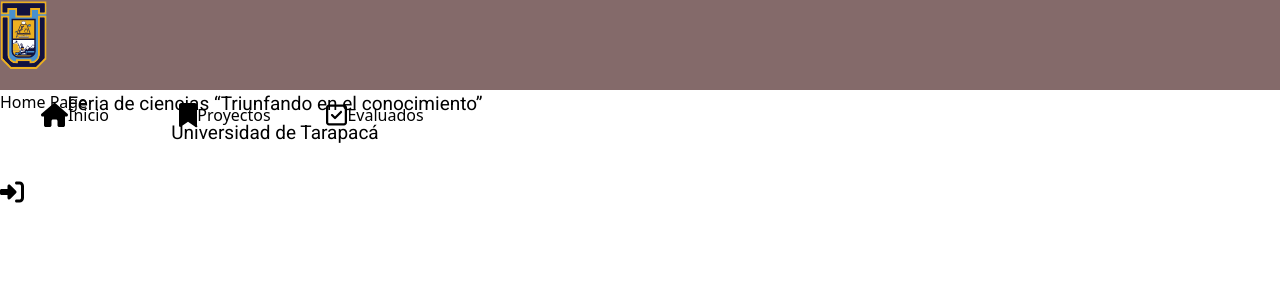
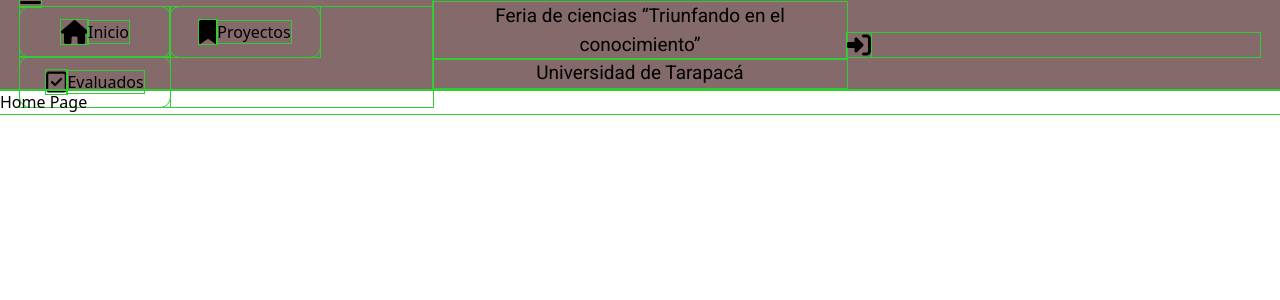
Before and after one commit to IgnacioBarraza/Pe_uta, a React (Vite) app: page /home in a window 1280 px wide. Shown: the top 300 px of the page. Built offline with nearby package versions, Linux system fonts and the light colour scheme.

Commit message:
feat: finish the navbar, add projects to route

```diff
--- a/src/components/NavBar/navbar.css
+++ b/src/components/NavBar/navbar.css
@@ -1,15 +1,15 @@
+* {
+  outline: 1px solid limegreen;
+}
+
 .navbar {
   background-color: #846A6A;
   height: 90px;
   width: 100%;
-}
-
-.logo-container {
-  height: 100%;
-}
-
-.uta-logo {
-  height: 70px;
+  display: flex;
+  justify-content: space-between;
+  align-items: center;
+  padding: 0 20px;
 }
 
 .nav-btn {
@@ -26,6 +26,23 @@
 .left-container,
 .center-container,
 .right-container {
-  width: 550px;
-  height: 100%;
+  max-width: 500px;
+  width: 100%;
 }
+
+.center-container {
+  flex-grow: 1; /* Hace que el centro crezca para ocupar el espacio restante */
+}
+
+@media (max-width: 1150px) {
+  .left-container,
+  .center-container,
+  .right-container {
+    max-width: 100%;
+    width: 100px;
+  }
+
+  .center-container {
+    margin-top: 10px;
+  }
+}
--- a/src/components/NavBar/navbar.tsx
+++ b/src/components/NavBar/navbar.tsx
@@ -1,53 +1,70 @@
 import { FontAwesomeIcon } from "@fortawesome/react-fontawesome";
-import { faBookmark, faHome, faRightToBracket } from "@fortawesome/free-solid-svg-icons";
+import {
+  faBookmark,
+  faHome,
+  faRightToBracket,
+  faBars
+} from "@fortawesome/free-solid-svg-icons";
 import { faSquareCheck } from "@fortawesome/free-regular-svg-icons";
 import { Link } from "react-router-dom";
 import "./navbar.css";
+import { useState } from "react";
 
 export default function Navbar() {
   const iconSize = "xl";
+  const [isMenuOpen, setIsMenuOpen] = useState(false);
+
+  const toggleMenu = () => {
+    setIsMenuOpen(!isMenuOpen);
+  };
 
   return (
     <>
-      <div className="navbar flex justify-around">
-        <div className="left-container flex">
-          <div className="flex items-center logo-container">
-            <img
-              src="src/assets/uta_logo.svg"
-              alt="UTA logo"
-              className="uta-logo"
-            />
-          </div>
-          <div className="nav-btns flex items-center lg:ml-10 ml-6">
-            <Link to={'/home'}>
+      <div className="navbar flex justify-between items-center p-4">
+        <div className="left-container flex items-center justify-center">
+          <div className="nav-btns flex items-center">
+            <button className="xl:hidden" onClick={toggleMenu}>
+              <FontAwesomeIcon icon={faBars} size={iconSize} />
+            </button>
+            <div
+              className={`hidden xl:flex items-center space-x-2 ${
+                isMenuOpen ? "flex-col absolute bg-white" : ""
+              }`}
+            >
+              <Link to="/home">
                 <button className="nav-btn flex items-center justify-center">
                   <FontAwesomeIcon icon={faHome} size={iconSize} />
                   <span className="font-bold text-lg lg:ml-3 ml-1">Inicio</span>
                 </button>
               </Link>
-            <Link to={'/projects'}>
+              <Link to="/home/dashboard">
                 <button className="nav-btn ml-1 lg:ml-2 flex items-center justify-center">
                   <FontAwesomeIcon icon={faBookmark} size={iconSize} />
-              <span className="font-bold text-lg lg:ml-3 ml-1">Proyectos</span>
+                  <span className="font-bold text-lg lg:ml-3 ml-1">
+                    Proyectos
+                  </span>
                 </button>
               </Link>
-            <Link to={'/evaluated'}>
+              <Link to="/evaluated">
                 <button className="nav-btn ml-1 lg:ml-2 flex items-center justify-center">
                   <FontAwesomeIcon icon={faSquareCheck} size={iconSize} />
-              <span className="font-bold text-lg lg:ml-3 ml-1">Evaluados</span>
+                  <span className="font-bold text-lg lg:ml-3 ml-1">
+                    Evaluados
+                  </span>
                 </button>
               </Link>
             </div>
           </div>
-        <div className="center-container flex justify-center">
-          <div className="title-text text-black pt-2 pl-5 pr-5 flex items-center justify-center">
+        </div>
+        <div className="center-container flex justify-center items-center">
+          <div className="title-text text-black pt-2 pl-5 pr-5 flex items-center justify-center h-12">
             <span>Feria de ciencias “Triunfando en el conocimiento”</span>
             <span>Universidad de Tarapacá</span>
           </div>
         </div>
         <div className="right-container flex justify-end">
           <button>
-            <FontAwesomeIcon icon={faRightToBracket} size={iconSize}/>
+            <FontAwesomeIcon icon={faRightToBracket} size={iconSize} />
           </button>
         </div>
       </div>
--- /dev/null
+++ b/src/pages/Projects/projects.tsx
@@ -0,0 +1,9 @@
+import Navbar from "../../components/NavBar/navbar";
+
+export default function Projects() {
+  return (
+    <>
+      <Navbar></Navbar>
+    </>
+  )
+}
--- a/src/routes/routesConfig.tsx
+++ b/src/routes/routesConfig.tsx
@@ -1,4 +1,5 @@
 import HomePage from "../pages/HomePage/homepage";
+import Projects from "../pages/Projects/projects";
 import LogIn from "../pages/accessPage/login";
 
 const routes = [
@@ -11,7 +12,10 @@
     path: '/home',
     component: <HomePage />,
     routes: [
-
+      {
+        path: '/home/dashboard',
+        component: <Projects />
+      }
     ]
   }
 ]
```
Also changed, not shown: src/assets/uta_logo.png (added). Lines whose indentation alone changed are shown as unchanged.
